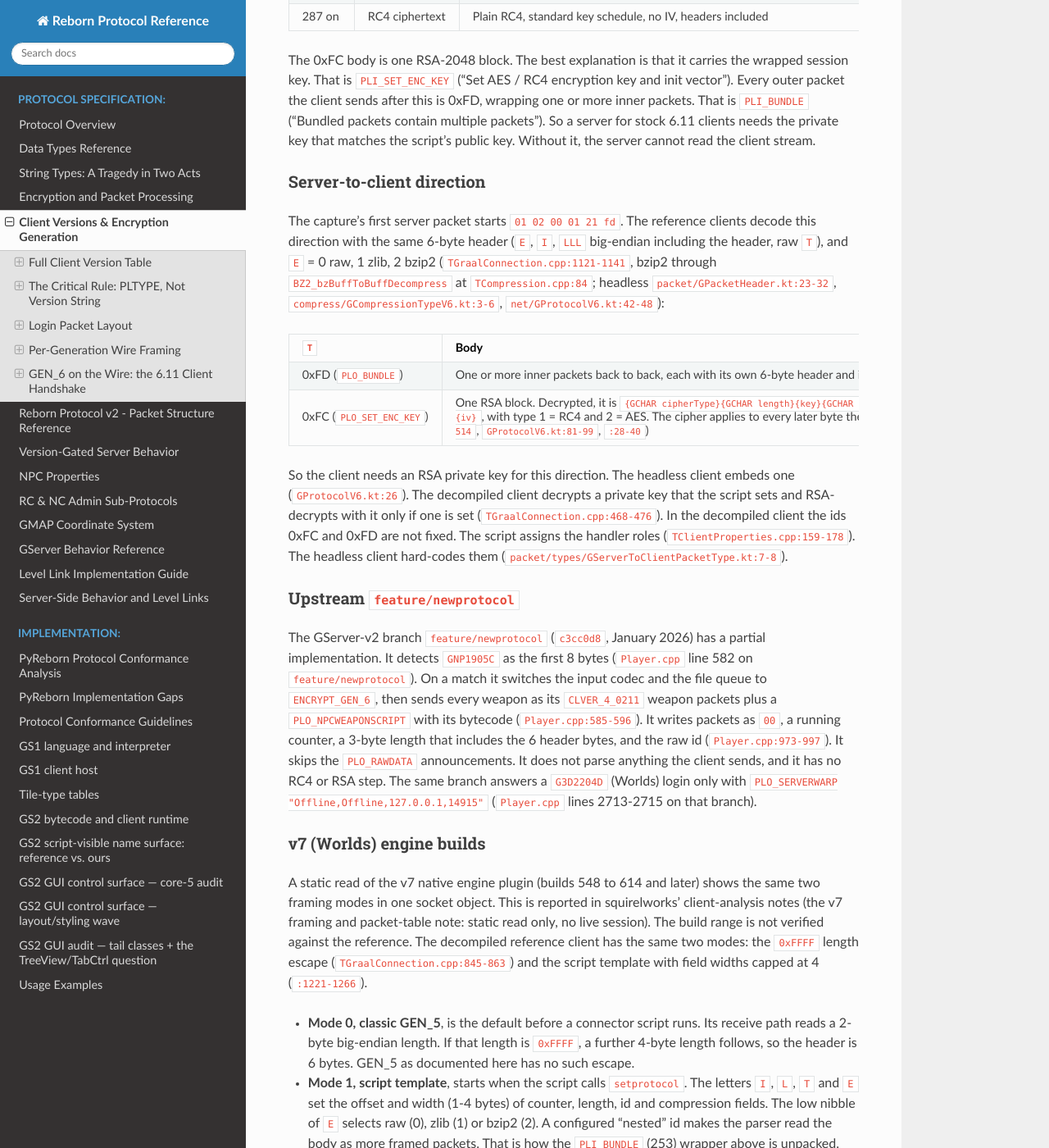
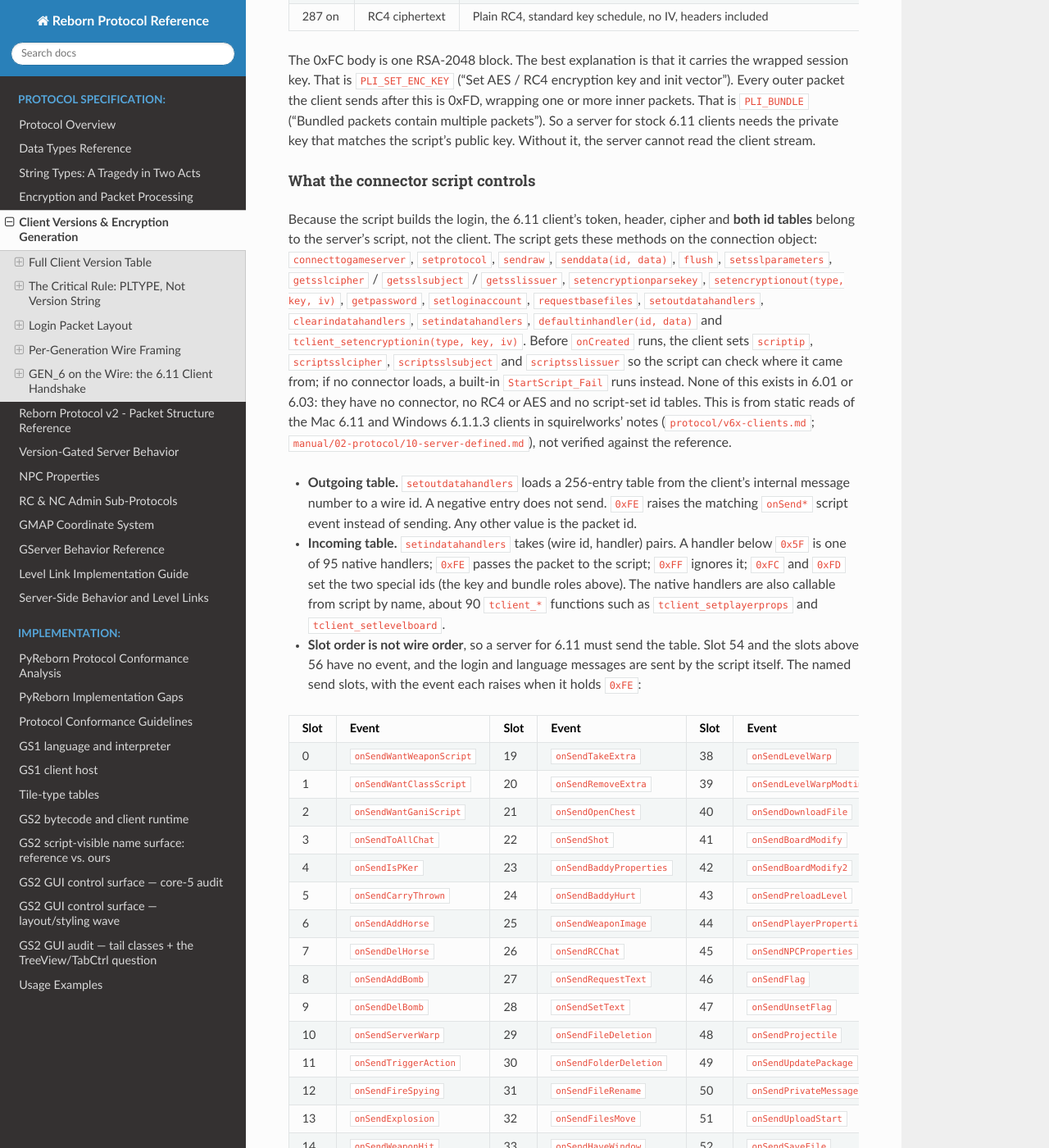
Before and after one commit to hosler/reborn-protocol-docs, a Sphinx documentation site: the page built from docs/protocol/versions-encryption.md, in a window 1280 px wide and 1400 px high, scrolled down 15795 px. Shown: the whole window at 82% size. Built offline with Sphinx 7.4.7 and the Read the Docs theme 3.1.0, drawn with Linux system fonts in a browser that asks for light colours; some of the changed text lies outside the part shown.

Commit message:
GEN_6: the connector script's API and the 6.11 send and receive id tables
Co-Authored-By: Claude Opus 5.5 <noreply@anthropic.com>
Claude-Session: https://claude.ai/code/session_01UG2Sqj3AfdfVRC86AzKWQa

```diff
--- a/docs/protocol/versions-encryption.md
+++ b/docs/protocol/versions-encryption.md
@@ -628,6 +628,55 @@ That is `PLI_BUNDLE` ("Bundled packets contain multiple packets"). So a server f
 6.11 clients needs the private key that matches the script's public key. Without it, the
 server cannot read the client stream.
 
+#### What the connector script controls
+
+Because the script builds the login, the 6.11 client's token, header, cipher and **both id
+tables** belong to the server's script, not the client. The script gets these methods on the
+connection object: `connecttogameserver`, `setprotocol`, `sendraw`, `senddata(id, data)`,
+`flush`, `setsslparameters`, `getsslcipher` / `getsslsubject` / `getsslissuer`,
+`setencryptionparsekey`, `setencryptionout(type, key, iv)`, `getpassword`, `setloginaccount`,
+`requestbasefiles`, `setoutdatahandlers`, `clearindatahandlers`, `setindatahandlers`,
+`defaultinhandler(id, data)` and `tclient_setencryptionin(type, key, iv)`. Before `onCreated`
+runs, the client sets `scriptip`, `scriptsslcipher`, `scriptsslsubject` and `scriptsslissuer`
+so the script can check where it came from; if no connector loads, a built-in
+`StartScript_Fail` runs instead. None of this exists in 6.01 or 6.03: they have no connector,
+no RC4 or AES and no script-set id tables. This is from static reads of the Mac 6.11 and
+Windows 6.1.1.3 clients in squirelworks' notes ([`protocol/v6x-clients.md`](https://github.com/squirelworks/Graal_analysis/blob/main/protocol/v6x-clients.md); [`manual/02-protocol/10-server-defined.md`](https://github.com/squirelworks/Graal_analysis/blob/main/manual/02-protocol/10-server-defined.md)), not verified against the reference.
+
+- **Outgoing table.** `setoutdatahandlers` loads a 256-entry table from the client's internal
+  message number to a wire id. A negative entry does not send. `0xFE` raises the matching
+  `onSend*` script event instead of sending. Any other value is the packet id.
+- **Incoming table.** `setindatahandlers` takes (wire id, handler) pairs. A handler below
+  `0x5F` is one of 95 native handlers; `0xFE` passes the packet to the script; `0xFF` ignores
+  it; `0xFC` and `0xFD` set the two special ids (the key and bundle roles above). The native
+  handlers are also callable from script by name, about 90 `tclient_*` functions such as
+  `tclient_setplayerprops` and `tclient_setlevelboard`.
+- **Slot order is not wire order**, so a server for 6.11 must send the table. Slot 54 and
+  the slots above 56 have no event, and the login and language messages are sent by the
+  script itself. The named send slots, with the event each raises when it holds `0xFE`:
+
+| Slot | Event | Slot | Event | Slot | Event |
+| ---: | --- | ---: | --- | ---: | --- |
+| 0 | `onSendWantWeaponScript` | 19 | `onSendTakeExtra` | 38 | `onSendLevelWarp` |
+| 1 | `onSendWantClassScript` | 20 | `onSendRemoveExtra` | 39 | `onSendLevelWarpModtime` |
+| 2 | `onSendWantGaniScript` | 21 | `onSendOpenChest` | 40 | `onSendDownloadFile` |
+| 3 | `onSendToAllChat` | 22 | `onSendShot` | 41 | `onSendBoardModify` |
+| 4 | `onSendIsPKer` | 23 | `onSendBaddyProperties` | 42 | `onSendBoardModify2` |
+| 5 | `onSendCarryThrown` | 24 | `onSendBaddyHurt` | 43 | `onSendPreloadLevel` |
+| 6 | `onSendAddHorse` | 25 | `onSendWeaponImage` | 44 | `onSendPlayerProperties` |
+| 7 | `onSendDelHorse` | 26 | `onSendRCChat` | 45 | `onSendNPCProperties` |
+| 8 | `onSendAddBomb` | 27 | `onSendRequestText` | 46 | `onSendFlag` |
+| 9 | `onSendDelBomb` | 28 | `onSendSetText` | 47 | `onSendUnsetFlag` |
+| 10 | `onSendServerWarp` | 29 | `onSendFileDeletion` | 48 | `onSendProjectile` |
+| 11 | `onSendTriggerAction` | 30 | `onSendFolderDeletion` | 49 | `onSendUpdatePackage` |
+| 12 | `onSendFireSpying` | 31 | `onSendFileRename` | 50 | `onSendPrivateMessage` |
+| 13 | `onSendExplosion` | 32 | `onSendFilesMove` | 51 | `onSendUploadStart` |
+| 14 | `onSendWeaponHit` | 33 | `onSendHaveWindow` | 52 | `onSendSaveFile` |
+| 15 | `onSendPlayerHurt` | 34 | `onSendEnterLevel` | 53 | `onSendUploadEnd` |
+| 16 | `onSendDeleteNPC` | 35 | `onSendWantImage` | 55 | `onSendPingAnswer` |
+| 17 | `onSendDeleteWeapon` | 36 | `onSendImageUpdate` | 56 | `onSendWindowList` |
+| 18 | `onSendExtra` | 37 | `onSendImageUpdateCRC` | | |
+
 ### Server-to-client direction
 
 The capture's first server packet starts `01 02 00 01 21 fd`. The reference clients decode
```
